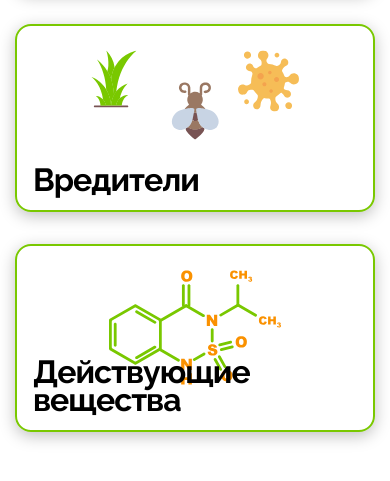
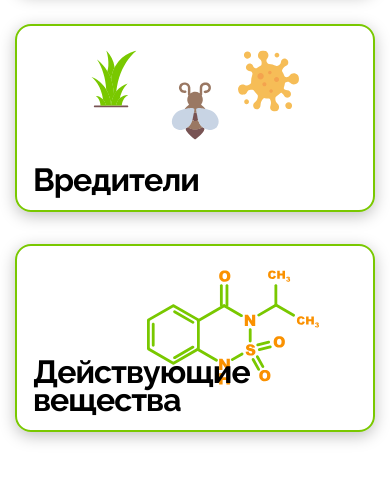
Before and after one commit to AlexsandrKashcheev/testKategory, a plain HTML site: page index.html in a window 390 px wide. Shown: the part 694-1175 px from the top of the page. Drawn offline with Linux system fonts and the light colour scheme.

Commit message:
Update style.css

```diff
--- a/css/style.css
+++ b/css/style.css
@@ -559,6 +559,7 @@ body {
 
     .item1{
         background: url(../img/пестициды.svg) no-repeat center 34px; /*172px 34px*/
+
     }
 
     .item1:hover{
@@ -569,7 +570,6 @@ body {
 
     .item2{
         background: url(../img/культуры.svg) no-repeat center 45px; /*192px 45px*/
-
     }
 
     .item2:hover{
@@ -589,11 +589,12 @@ body {
     }
 
     .item4{
-        background: url(../img/Frame\ 5706.svg) no-repeat center 24px; /*130px 24px*/
+        background: url(../img/Frame\ 5706.svg) no-repeat 130px 24px; /*130px 24px*/
+        font-size: 26px;
     }
 
     .item4:hover{
-        background: url(../img/формула.svg) no-repeat center 24px; /*116px 24px*/
+        background: url(../img/формула.svg) no-repeat 116px 24px; /*116px 24px*/
         background-color:
         rgba(121, 200, 0, 0.4);
     }
```
